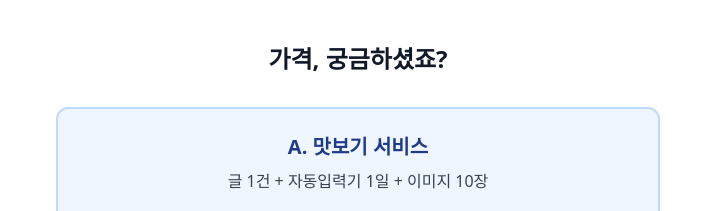
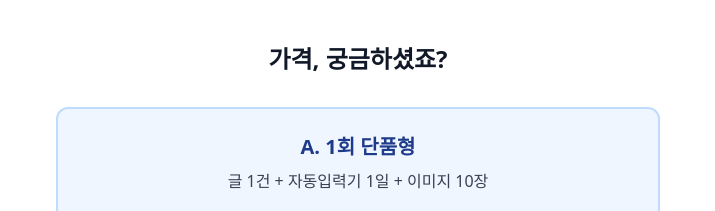
Before and after one commit to conadeli/blogsale, a React (Vite) app: page / in a window 1280 px wide. Shown: the part 2240-2451 px from the top of the page, without its empty margins (282-997 px from the left). Built offline with nearby package versions, Linux system fonts and the light colour scheme.

Commit message:
Update App.tsx

```diff
--- a/src/App.tsx
+++ b/src/App.tsx
@@ -106,7 +106,7 @@ function App() {
             {/* A. 맛보기 서비스 */}
             <div className="border-2 border-blue-200 rounded-xl p-6 bg-blue-50">
               <div className="text-center mb-4">
-                <h3 className="text-xl font-bold text-blue-900 mb-2">A. 맛보기 서비스</h3>
+                <h3 className="text-xl font-bold text-blue-900 mb-2">A. 1회 단품형</h3>
                 <div className="text-gray-700 mb-3">
                   <p>글 1건 + 자동입력기 1일 + 이미지 10장</p>
                 </div>
```
